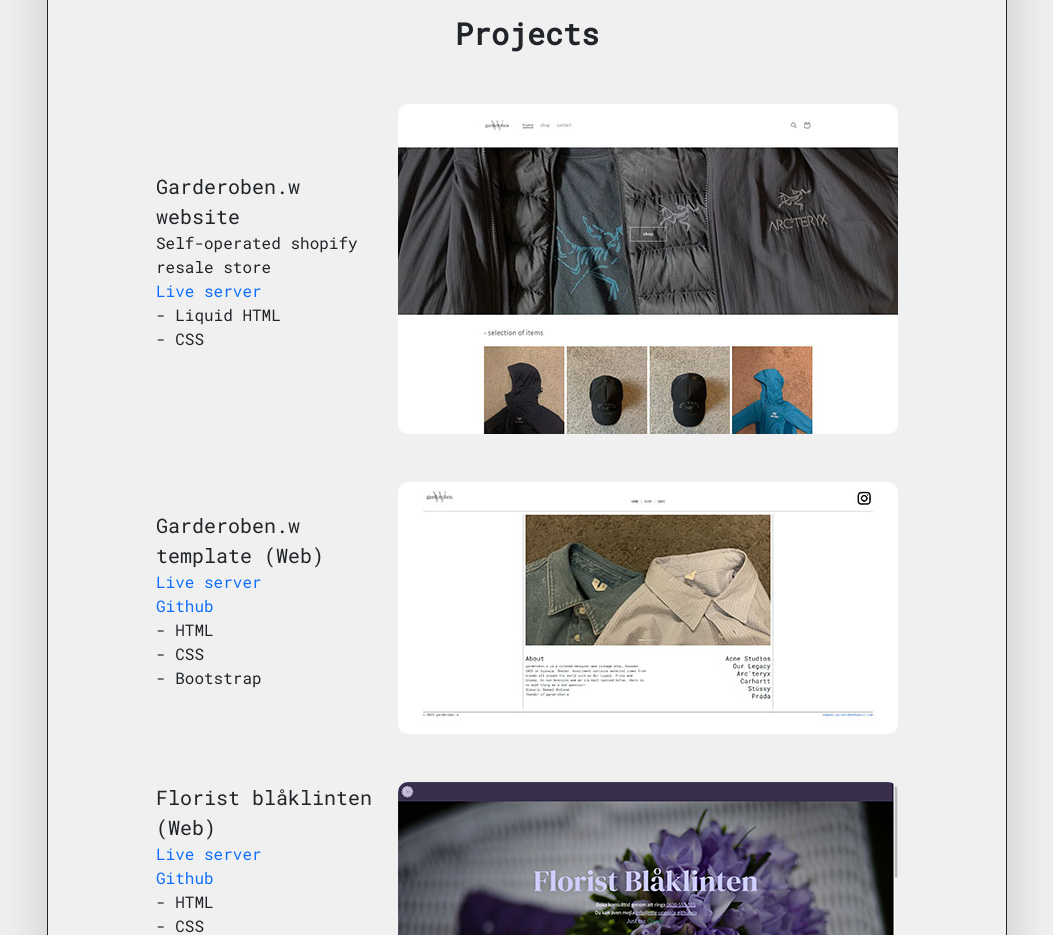
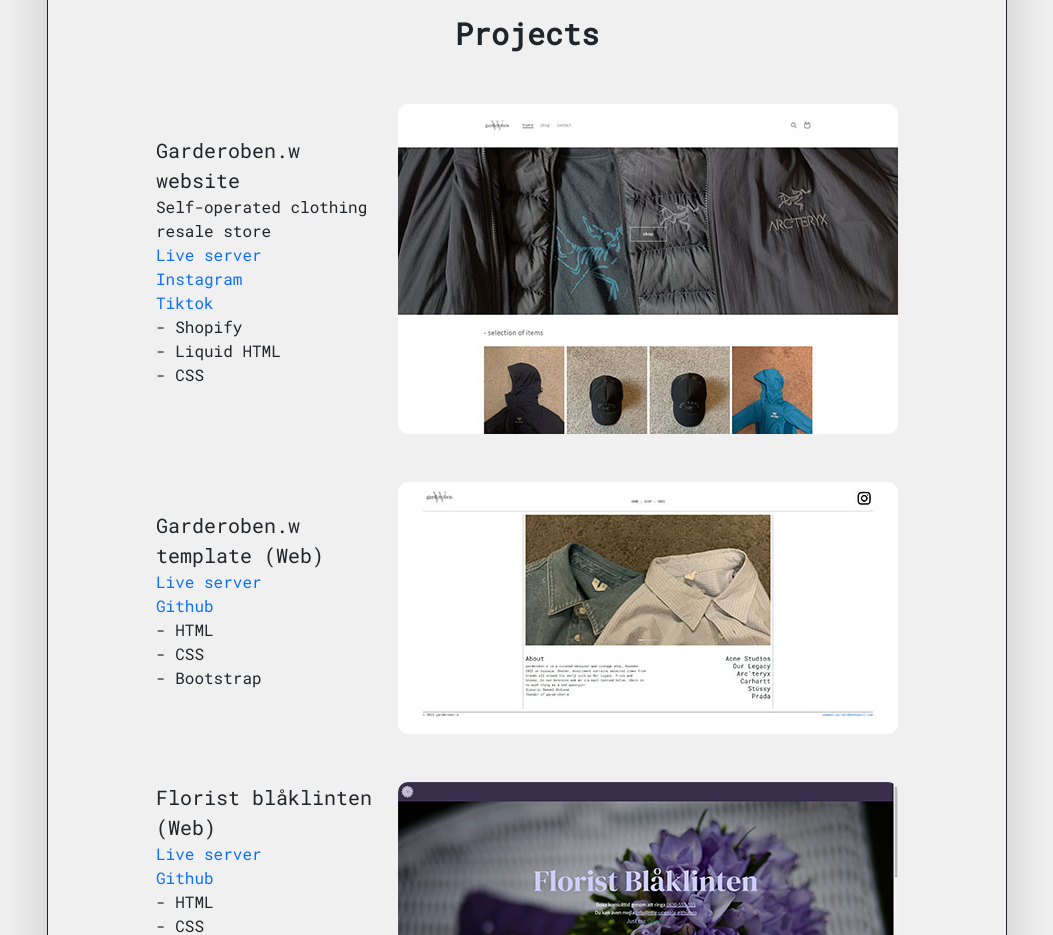
Before and after one commit to SamuelWidlund/SamuelWidlund.github.io, a plain HTML site: page index.html in a window 1280 px wide. Shown: the part 2300-3235 px from the top of the page, without its empty margins (113-1166 px from the left). Drawn offline with nearby package versions, Linux system fonts and the light colour scheme.

Commit message:
added instagram and tiktok to garderoben project

```diff
--- a/index.html
+++ b/index.html
@@ -101,8 +101,11 @@
             <div class="col d-flex align-items-center justify-content-center">
                 <div style="text-align: start;">
                     <p><span class="fs-5">Garderoben.w website </span><br>
-                        Self-operated shopify resale store<br>
+                        Self-operated clothing resale store<br>
                         <a href="https://garderobenw.com/">Live server</a><br>
+                        <a href="https://www.instagram.com/garderoben.w/">Instagram</a><br>
+                        <a href="https://www.tiktok.com/@garderoben.w">Tiktok</a><br>
+                        -&nbsp;Shopify<br>
                         -&nbsp;Liquid HTML<br>
                         -&nbsp;CSS<br>
                     </p>
```
